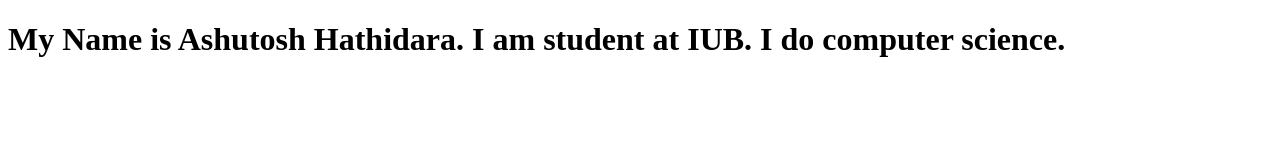
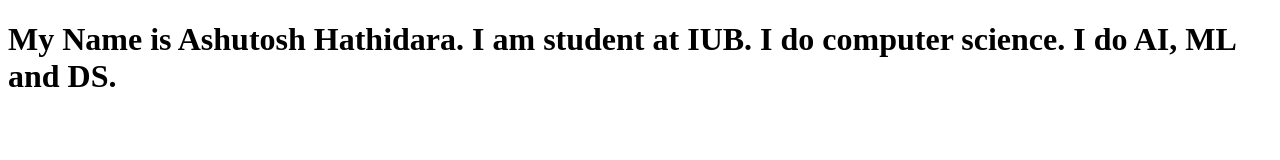
Before and after one commit to ashutosh1919/report-curator, a website: page templates/index.html in a window 1280 px wide. Drawn offline with Linux system fonts and the light colour scheme.

Commit message:
changing template

```diff
--- a/templates/index.html
+++ b/templates/index.html
@@ -7,6 +7,6 @@
     <title>Document</title>
 </head>
 <body>
-    <h1>My Name is Ashutosh Hathidara. I am student at IUB. I do computer science.</h1>
+    <h1>My Name is Ashutosh Hathidara. I am student at IUB. I do computer science. I do AI, ML and DS.</h1>
 </body>
 </html>
```
